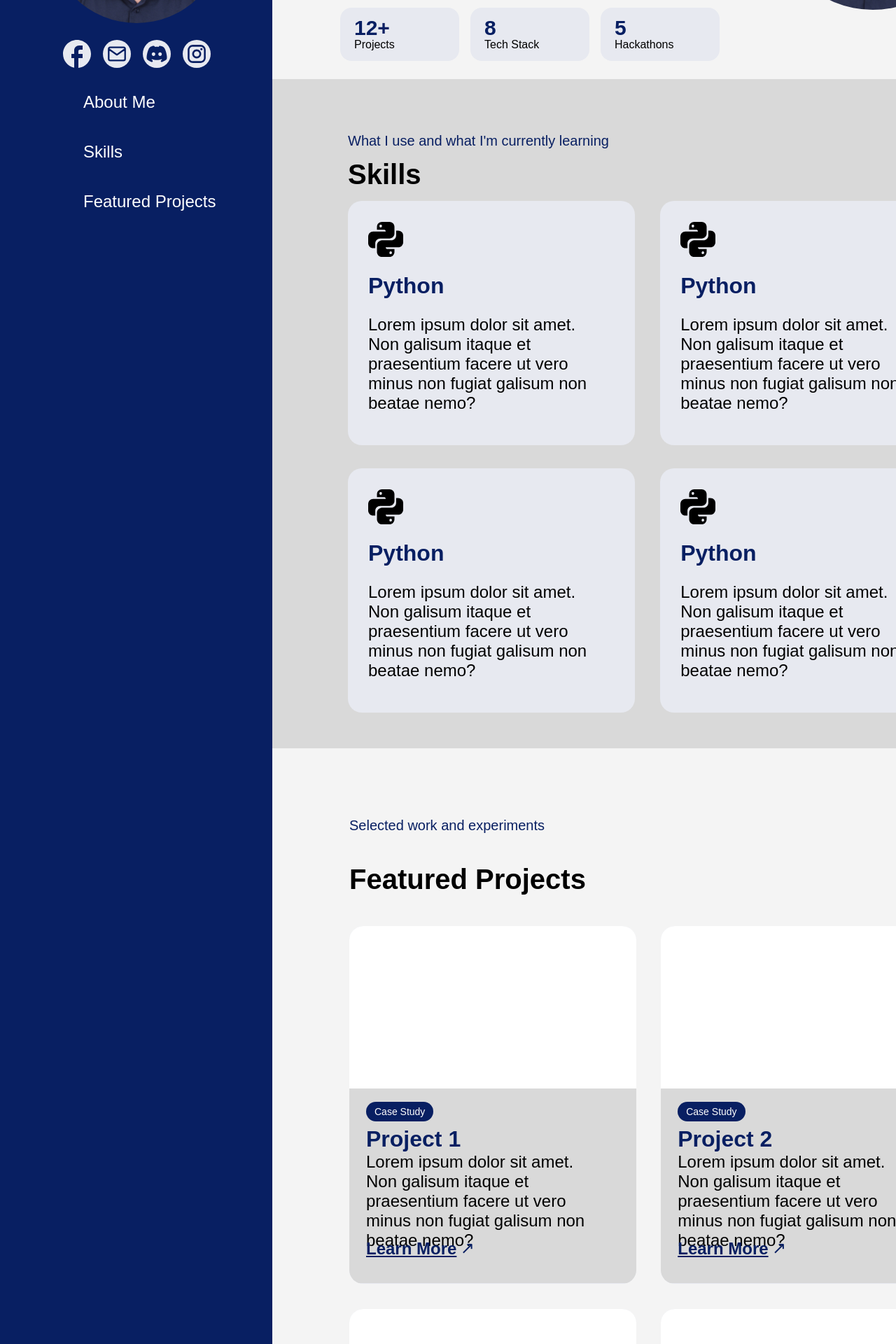
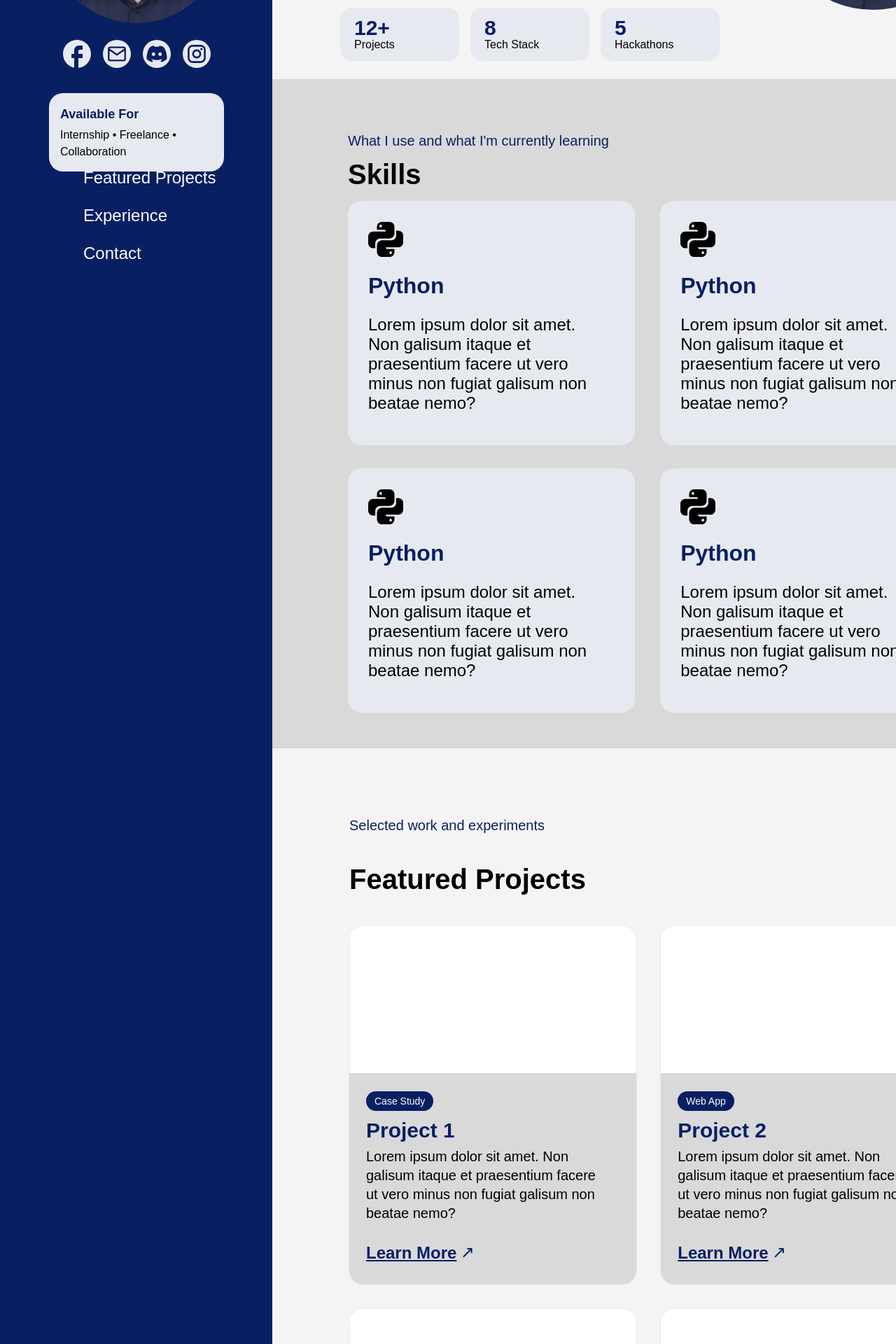
Before and after one commit to enkeyeou/my-app-2, a Next.js app: page / in a window 1280 px wide. Shown: the part 360-2280 px from the top of the page at 70% size. Built offline with nearby package versions, Linux system fonts and the light colour scheme.

Commit message:
Refine featured layout and add experience/contact sections

```diff
--- a/app/page.tsx
+++ b/app/page.tsx
@@ -72,24 +72,28 @@ const projectsData = [
   {
     id: 1,
     title: "Project 1",
+    type: "Case Study",
     description:
       "Lorem ipsum dolor sit amet. Non galisum itaque et praesentium facere ut vero minus non fugiat galisum non beatae nemo?",
   },
   {
     id: 2,
     title: "Project 2",
+    type: "Web App",
     description:
       "Lorem ipsum dolor sit amet. Non galisum itaque et praesentium facere ut vero minus non fugiat galisum non beatae nemo?",
   },
   {
     id: 3,
     title: "Project 3",
+    type: "Mobile",
     description:
       "Lorem ipsum dolor sit amet. Non galisum itaque et praesentium facere ut vero minus non fugiat galisum non beatae nemo?",
   },
   {
     id: 4,
     title: "Project 4",
+    type: "Backend",
     description:
       "Lorem ipsum dolor sit amet. Non galisum itaque et praesentium facere ut vero minus non fugiat galisum non beatae nemo?",
   },
@@ -116,15 +120,55 @@ const quickStats = [
   { id: 3, label: "Hackathons", value: "5" },
 ];
 
+const experienceData = [
+  {
+    id: 1,
+    role: "Frontend Developer Intern",
+    company: "Sample Startup",
+    period: "2025 - Present",
+    summary: "Built UI components and collaborated with design and QA teams.",
+  },
+  {
+    id: 2,
+    role: "Freelance Web Developer",
+    company: "Student Projects",
+    period: "2024 - 2025",
+    summary: "Delivered landing pages and portfolio sites for local clients.",
+  },
+];
+
+const contactLinks = [
+  {
+    id: 1,
+    label: "Email",
+    value: "nk.olmo@email.com",
+    href: "mailto:nk.olmo@email.com",
+  },
+  {
+    id: 2,
+    label: "LinkedIn",
+    value: "linkedin.com/in/nkolmo",
+    href: "#",
+  },
+  {
+    id: 3,
+    label: "GitHub",
+    value: "github.com/enkeyeou",
+    href: "#",
+  },
+];
+
 const navigationItems = [
   { id: 1, label: "About Me", href: "#about" },
   { id: 2, label: "Skills", href: "#skills" },
   { id: 3, label: "Featured Projects", href: "#featured-projects" },
+  { id: 4, label: "Experience", href: "#experience" },
+  { id: 5, label: "Contact", href: "#contact" },
 ];
 
 export default function Desktop() {
   return (
-    <div className="bg-[#f4f4f4] w-full min-w-[1440px] min-h-[3247px] relative">
+    <div className="bg-[#f4f4f4] w-full min-w-[1440px] min-h-[4145px] relative">
       <section className="flex w-[1051px] h-[471px] items-center gap-[65px] pl-[97px] pr-12 pt-[75px] pb-[93px] absolute top-0.5 left-[389px] bg-[#f4f4f4]">
         <div className="flex flex-col w-[551px] items-start gap-[21px] relative">
           <header className="flex flex-col w-[527px] items-start relative flex-[0_0_auto]">
@@ -264,26 +308,27 @@ export default function Desktop() {
           {projectsData.map((project) => (
             <article
               key={project.id}
-              className="relative w-[410.22px] h-[511px] bg-[#e7e9f0] rounded-[20px] overflow-hidden transition-transform duration-200 hover:-translate-y-1"
+              className="relative w-[410.22px] h-[511px] bg-[#e7e9f0] rounded-[20px] overflow-hidden transition-transform duration-200 hover:-translate-y-1 shadow-sm hover:shadow-md"
             >
-              <div className="relative self-stretch w-full h-[232.46px] bg-white" />
-              <div className="relative self-stretch w-full h-[278px] bg-[#d9d9d9]" />
-              <div className="flex flex-col w-[334px] items-start gap-[19px] absolute top-[251px] left-6">
-                <div className="flex flex-col h-[178px] items-start relative self-stretch w-full">
-                  <span className="inline-flex items-center justify-center px-3 py-1 rounded-full bg-[#081f62] text-white text-sm font-medium mb-2">
-                    Case Study
+              <div className="relative self-stretch w-full h-[210px] bg-white" />
+              <div className="relative self-stretch w-full h-[301px] bg-[#d9d9d9]" />
+              <div className="flex flex-col w-[334px] h-[245px] items-start absolute top-[236px] left-6">
+                <div className="flex flex-col items-start relative self-stretch w-full flex-1">
+                  <span className="inline-flex items-center justify-center px-3 py-1 rounded-full bg-[#081f62] text-white text-sm font-medium mb-3">
+                    {project.type}
                   </span>
 
-                  <h3 className="relative self-stretch mt-[-1.00px] font-bold text-[#081f62] text-[32px] tracking-[0] leading-[normal]">
+                  <h3 className="relative self-stretch mt-[-1.00px] font-bold text-[#081f62] text-[30px] tracking-[0] leading-[1.1]">
                     {project.title}
                   </h3>
-                  <p className="relative flex-1 self-stretch font-medium text-black text-2xl tracking-[0] leading-[normal]">
+
+                  <p className="relative mt-2 self-stretch font-medium text-black text-[20px] tracking-[0] leading-[1.35]">
                     {project.description}
                   </p>
                 </div>
                 <a
                   href="#"
-                  className="inline-flex items-center relative flex-[0_0_auto]"
+                  className="inline-flex items-center relative flex-[0_0_auto] mt-3"
                 >
                   <span className="relative w-[134.79px] mt-[-1.00px] font-bold text-[#081f62] text-2xl tracking-[0] leading-[normal] underline">
                     Learn More
@@ -348,14 +393,97 @@ export default function Desktop() {
         </div>
       </section>
 
-      <aside className="fixed top-0 left-0 w-[389px] h-[3247px] bg-[#081f62]">
+      <section
+        id="experience"
+        className="absolute top-[3299px] left-[389px] w-[1051px] h-[430px] pl-[110px] pr-[85px] pt-[72px] bg-[#f4f4f4]"
+      >
+        <p className="text-[#081f62] font-medium text-xl tracking-[0] leading-[normal]">
+          Journey and hands-on work
+        </p>
+
+        <h2 className="w-[856px] mt-1 font-bold text-black text-[40px] tracking-[0] leading-[normal]">
+          Experience
+        </h2>
+
+        <div className="mt-7 flex w-[855.44px] flex-col gap-5">
+          {experienceData.map((experience) => (
+            <article
+              key={experience.id}
+              className="w-full rounded-[20px] bg-[#e7e9f0] p-6 border-l-[6px] border-[#081f62]"
+            >
+              <div className="flex items-start justify-between">
+                <div>
+                  <h3 className="font-bold text-[#081f62] text-[30px] leading-[1.1]">
+                    {experience.role}
+                  </h3>
+                  <p className="mt-1 text-black text-xl font-medium">
+                    {experience.company}
+                  </p>
+                </div>
+                <span className="text-[#081f62] text-lg font-bold">
+                  {experience.period}
+                </span>
+              </div>
+              <p className="mt-3 text-black text-xl leading-[1.35]">
+                {experience.summary}
+              </p>
+            </article>
+          ))}
+        </div>
+      </section>
+
+      <section
+        id="contact"
+        className="absolute top-[3729px] left-[389px] w-[1051px] h-[416px] pl-[110px] pr-[85px] pt-[72px] bg-[#d9d9d9]"
+      >
+        <p className="text-[#081f62] font-medium text-xl tracking-[0] leading-[normal]">
+          Let&apos;s build something great
+        </p>
+
+        <h2 className="w-[856px] mt-1 font-bold text-black text-[40px] tracking-[0] leading-[normal]">
+          Contact
+        </h2>
+
+        <div className="mt-8 flex w-[855.44px] gap-[35px]">
+          <div className="w-[410.22px] h-[210px] rounded-[20px] bg-[#e7e9f0] p-7 flex flex-col justify-between">
+            <p className="text-black text-2xl leading-[1.35] font-medium">
+              Open to internships, freelance projects, and collaborations.
+            </p>
+            <a
+              href="mailto:nk.olmo@email.com"
+              className="inline-flex w-fit items-center px-5 py-2 rounded-xl bg-[#081f62] text-white text-lg font-bold"
+            >
+              Send an Email
+            </a>
+          </div>
+
+          <div className="w-[410.22px] h-[210px] rounded-[20px] bg-[#e7e9f0] p-7">
+            <div className="flex flex-col gap-3">
+              {contactLinks.map((link) => (
+                <a
+                  key={link.id}
+                  href={link.href}
+                  className="flex items-center justify-between text-[#081f62]"
+                >
+                  <span className="font-bold text-xl">{link.label}</span>
+                  <span className="font-medium text-lg underline">
+                    {link.value}
+                  </span>
+                </a>
+              ))}
+            </div>
+          </div>
+        </div>
+      </section>
+
+      <aside className="fixed top-0 left-0 w-[389px] h-[4145px] bg-[#081f62]">
         <nav className="absolute top-[492px] left-[69px]">
           {navigationItems.map((item) => (
             <a
               key={item.id}
               href={item.href}
               className="block ml-[50px] font-normal text-white text-2xl tracking-[0] leading-[normal] whitespace-nowrap"
-              style={{ marginTop: item.id === 1 ? "0" : "43px" }}
+              style={{ marginTop: item.id === 1 ? "0" : "26px" }}
             >
               {item.label}
             </a>
@@ -397,6 +525,13 @@ export default function Desktop() {
               </a>
             ))}
           </div>
+
+          <div className="w-full rounded-[20px] bg-[#e7e9f0] p-4 mt-3">
+            <p className="text-[#081f62] font-bold text-lg">Available For</p>
+            <p className="text-black font-medium text-base mt-1">
+              Internship • Freelance • Collaboration
+            </p>
+          </div>
         </div>
       </aside>
     </div>
```
